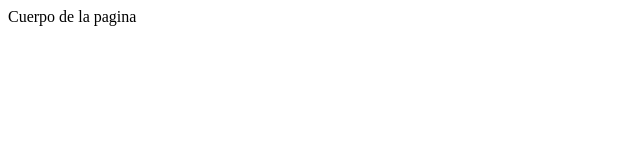
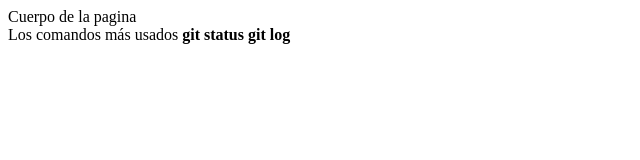
Before and after one commit to ARJC/git-init, a plain HTML site: page index.html in a window 1280 px wide. Shown: the whole page, without its empty margins (0-640 px from the left). Drawn offline with Linux system fonts and the light colour scheme.

Commit message:
Commit a master

```diff
--- a/index.html
+++ b/index.html
@@ -5,5 +5,11 @@
 </head>
 <body>
 	Cuerpo de la pagina
+
+	<div>
+	Los comandos más usados
+	<b>git status<b>
+	<b>git log<b>
+	</div>
 </body>
 </html>
```
Also changed, not shown: Manejo de ramas.txt.
